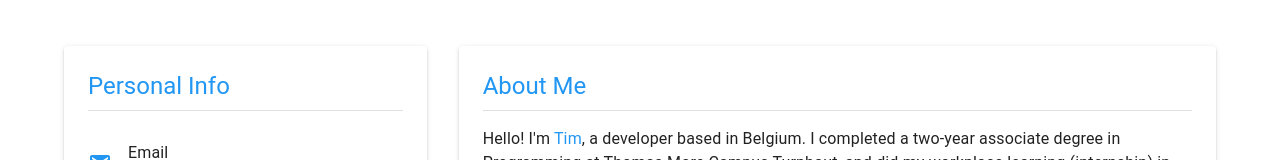
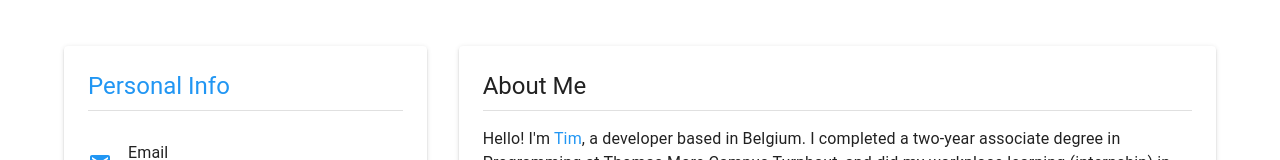
Before and after one commit to Tim-Smans/portfolio, a Next.js app: page /about in a window 1280 px wide. Shown: the part 556-716 px from the top of the page. Built offline with nearby package versions, Linux system fonts and the light colour scheme; no server answers; the database is empty.

Commit message:
Changed subtitle color

```diff
--- a/src/components/about/aboutMeSection.tsx
+++ b/src/components/about/aboutMeSection.tsx
@@ -6,7 +6,7 @@ import { FC } from 'react'
 const AboutMeSection: FC = () => {
   return (
     <Paper elevation={2} sx={{ p: 3, mb: 4 }}>
-      <Typography variant="h5" gutterBottom color="primary.main">
+      <Typography variant="h5" gutterBottom>
         About Me
       </Typography>
       <Divider sx={{ mb: 2 }} />
```
